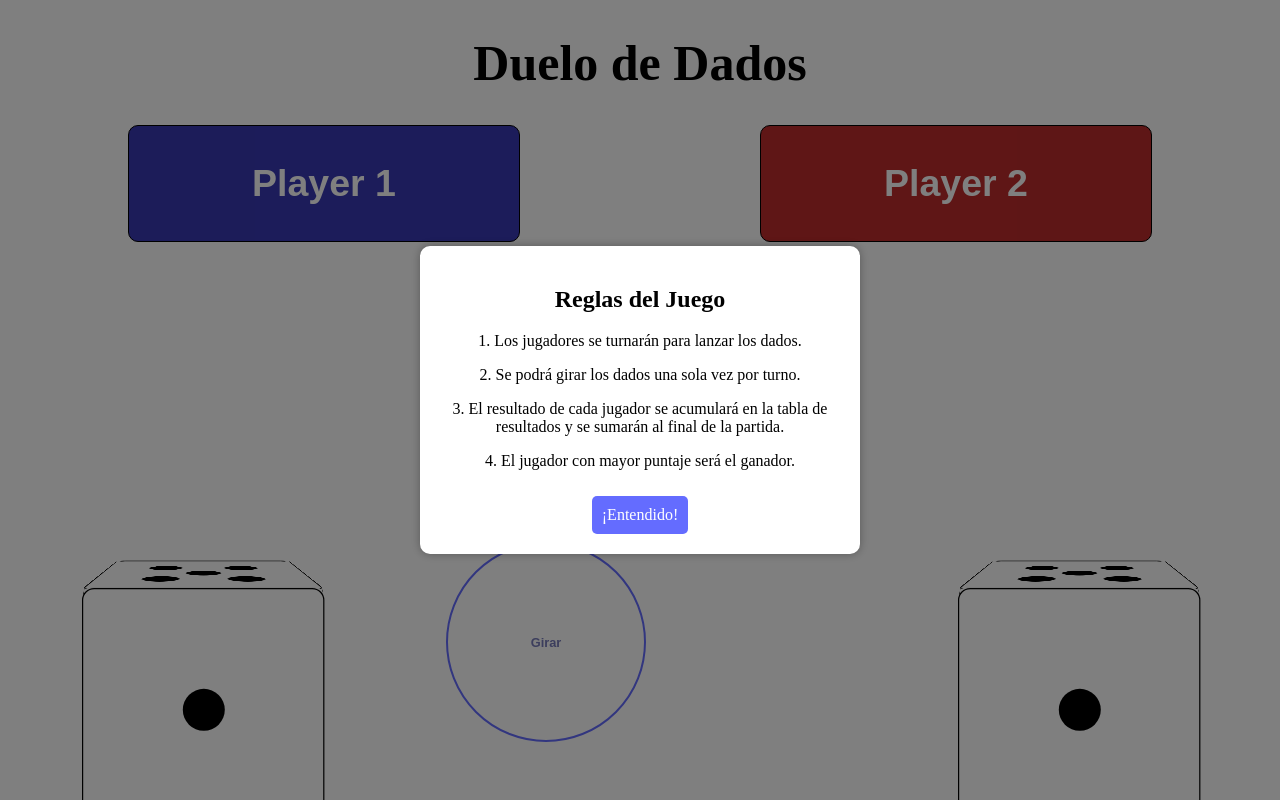
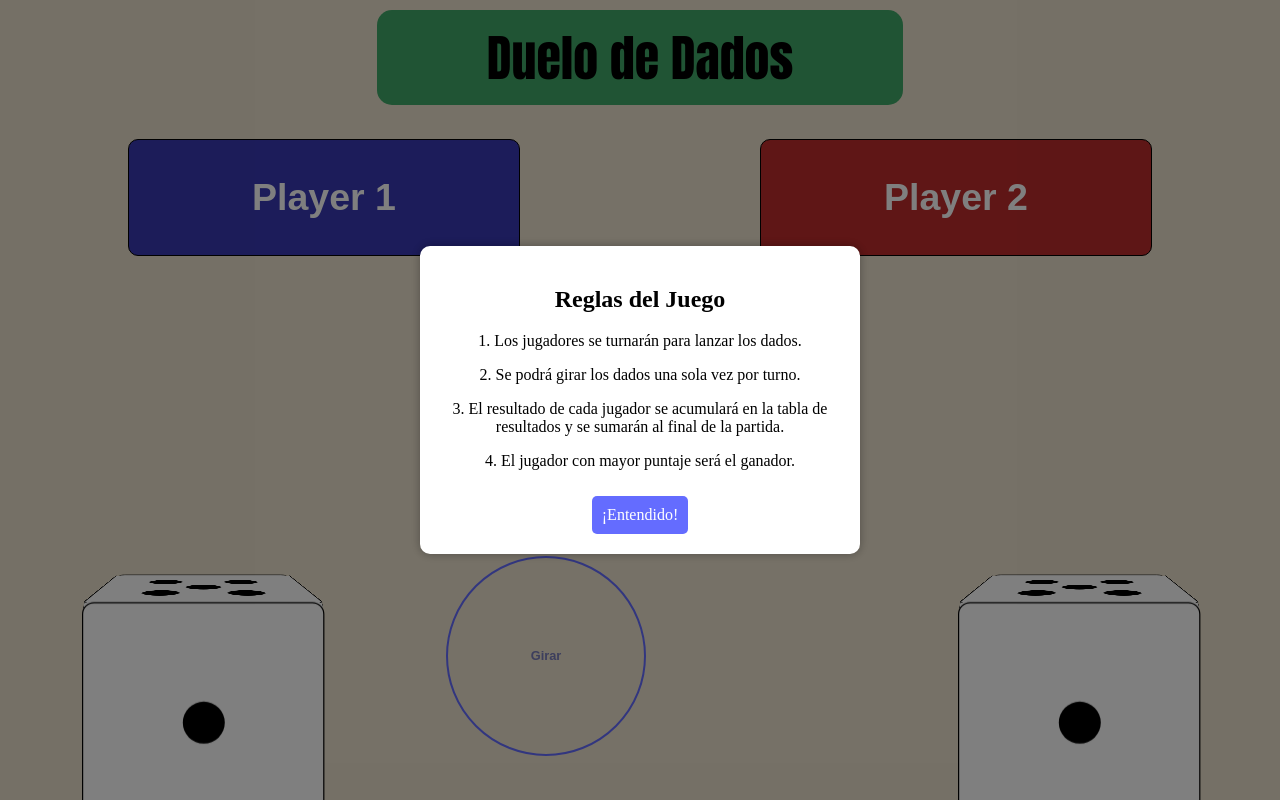
Before and after one commit to diegobravo10/duelo-dados_Bravo_-_Paltan, a plain HTML site: page index.html in a window 1280 px wide. Shown: the top 800 px of the page. Drawn offline with Linux system fonts and the light colour scheme.

Commit message:
Cambio en diseño y etiquetas

```diff
--- a/assest/estilo.css
+++ b/assest/estilo.css
@@ -1,9 +1,24 @@
+
+body{
+    background: rgb(236, 226, 206); ;
+}
 
 .cabecera{
     text-align-last: center;
 }
 .cabecera h1{
     font-size: 50px;
+    font-family: Impact, Haettenschweiler, 'Arial Narrow Bold', sans-serif;
+    padding: 10px;
+    width: 40%;
+    display: flex;
+    justify-content: center;
+    align-items: center;
+    background-color: rgb(64, 168, 104);
+    margin-top: 10px;
+    margin-left: auto;
+    margin-right: auto;
+    border-radius: 15px;
 }
 .juego{
     display: flex;
--- a/assest/script.js
+++ b/assest/script.js
@@ -3,6 +3,8 @@ let turno =0;
 let repeticion = 0;
 let player1 = 0;
 let player2 = 0;
+
+
 document.querySelector('.btn').addEventListener('click', () => {
     repeticion = 1 + repeticion;
     turno = 1- turno;
--- a/index.html
+++ b/index.html
@@ -25,14 +25,14 @@
         <h1>Duelo de Dados</h1>
     </div>
     <div class="juego">
-        <section class="jugador1">
+        <div class="jugador1">
             <h2>Player 1</h2>
-        </section>
+        </div>
 
 
-        <section class="jugador2">
+        <div class="jugador2">
             <h2>Player 2</h2>
-        </section>
+        </div>
     </div>
         <div class="container">
             <div class="columna">
@@ -147,7 +147,7 @@
             </div>
         </div>
         <div class="resultados">
-            <section class="tablaR">
+            <div class="tablaR">
                 <table>
                     <tr>
                         <th id="player1">Player 1</th>
@@ -166,10 +166,10 @@
                         <td id="ronda3-p2">1</td>
                     </tr>
                 </table>
-            </section>
-            <section class="reiniciar">
+            </div>
+            <div id="btnReinicio" class="reiniciar">
                 <button class="reinicio">Reiniciar Partida</button>
-            </section>
+            </div>
         </div>
 
     <script src="assest/script.js"></script>
```
